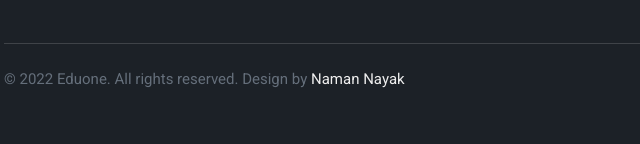
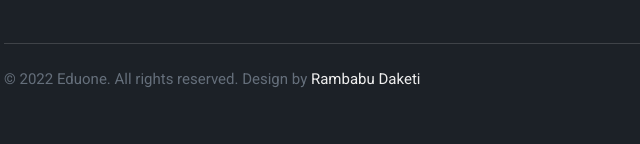
Before and after one commit to Rambabu27/eduone, a plain HTML site: page contact.html in a window 1280 px wide. Shown: the part 2136-2280 px from the top of the page, 81-721 px from the left. Drawn offline with Linux system fonts and the light colour scheme; a web font is replaced by a local one.

Commit message:
Update contact.html

```diff
--- a/contact.html
+++ b/contact.html
@@ -249,8 +249,8 @@
           </div>
           <div class="d-flex below-section justify-content-between align-items-center pt-4 mt-5">
               <div class="columns text-lg-left text-center">
-                  <p>© 2022 Eduone. All rights reserved. Design by <a href="https://github.com/NamanNayak" target="_blank">
-                          Naman Nayak</a>
+                  <p>© 2022 Eduone. All rights reserved. Design by <a href="https://github.com/Rambabu27" target="_blank">
+                          Rambabu Daketi</a>
                   </p>
               </div>
                 <div class="columns-2 mt-md-0 mt-3">
```
